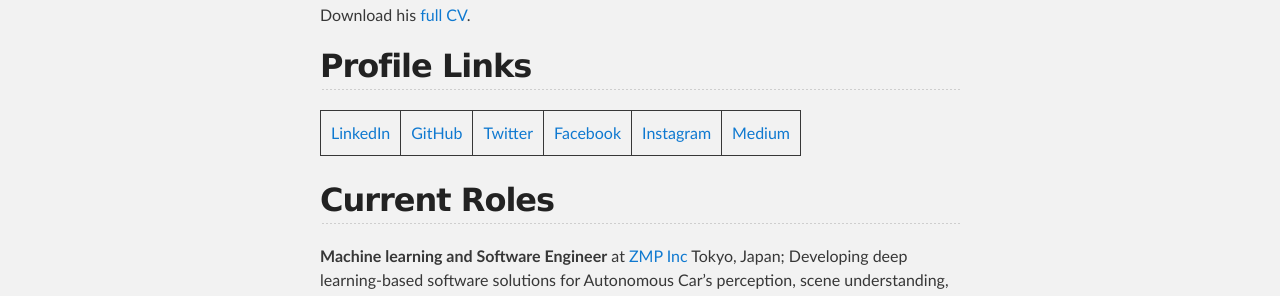
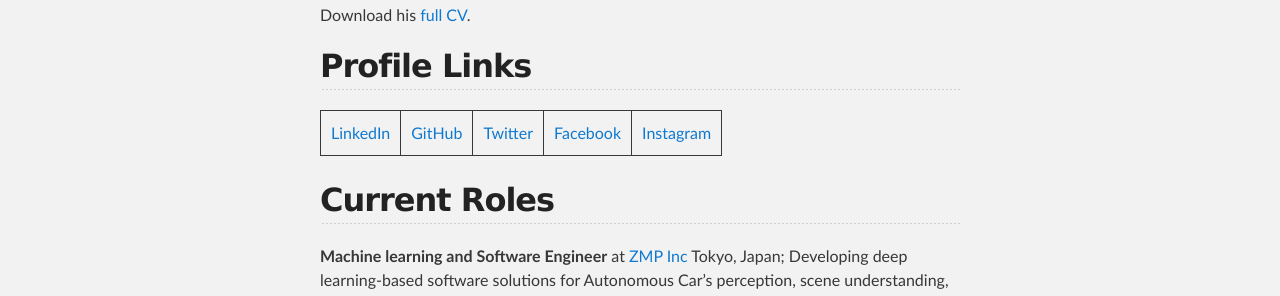
Before and after one commit to toluwajosh/toluwajosh.github.io, a Jekyll site: the page built from index.md, in a window 1280 px wide. Shown: the part 488-784 px from the top of the page. Built offline with Jekyll 4.4.1, drawn with Linux system fonts in a browser that asks for light colours.

Commit message:
fixed out of page contentst

```diff
--- a/index.md
+++ b/index.md
@@ -10,7 +10,7 @@ Download his [full CV](media/joshua_owoyemi_full_cv.pdf){:target="_blank"}.
 
 ## Profile Links
 
-| [LinkedIn](https://www.linkedin.com/in/joshua-owoyemi/) | [GitHub](https://github.com/toluwajosh) | [Twitter](https://twitter.com/toluwajosh) | [Facebook](https://www.facebook.com/toluwajosh) | [Instagram](https://www.instagram.com/toluwajosh/) | [Medium](https://medium.com/@tjosh.owoyemi) |
+| [LinkedIn](https://www.linkedin.com/in/joshua-owoyemi/) | [GitHub](https://github.com/toluwajosh) | [Twitter](https://twitter.com/toluwajosh) | [Facebook](https://www.facebook.com/toluwajosh) | [Instagram](https://www.instagram.com/toluwajosh/) |
 
 ## Current Roles
 
```
Also changed, not shown: _posts/2020-01-09-6-reasons-to-learn-programming-in-2020.md (+1 -1 lines).
